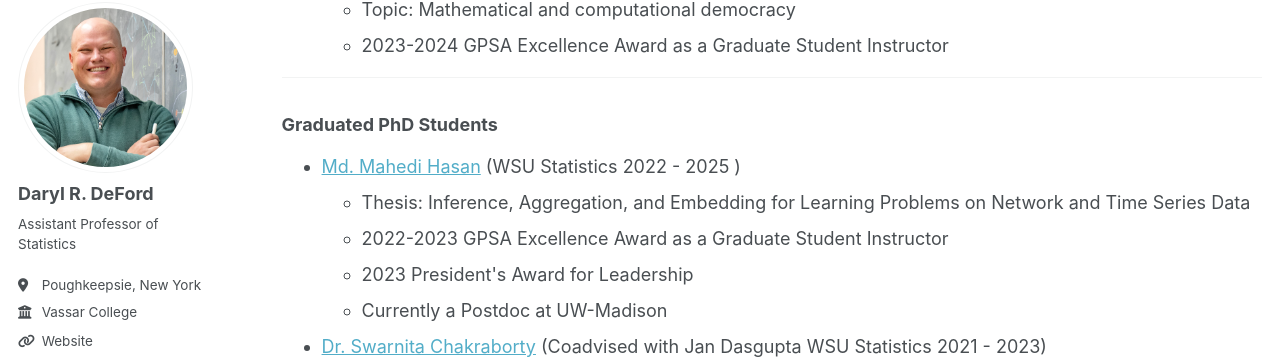
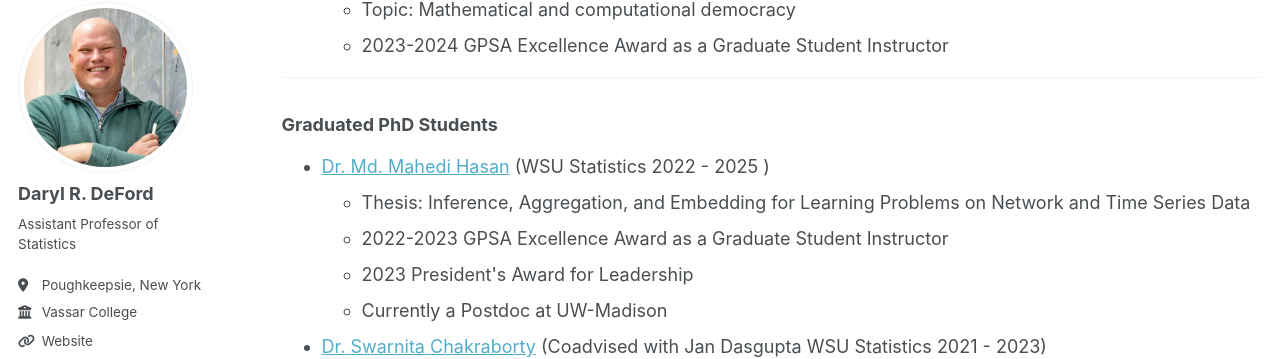
Before and after one commit to drdeford/drdeford.github.io, a Jekyll site: the page built from _pages/Students.md, in a window 1280 px wide and 900 px high, scrolled down 519 px. Shown: the part 104-463 px from the top of the window. Built offline with Jekyll 4.4.1, drawn with Linux system fonts in a browser that asks for light colours; some web fonts are replaced.

```diff
--- a/_pages/Students.md
+++ b/_pages/Students.md
@@ -52,7 +52,7 @@ If you are a current Vassar student who is interested in working with me, feel f
 <hr>
 <h3> Graduated  PhD Students </h3>
 <ul>
-  <li> <a href="https://www.math.wsu.edu/students/mhasan/"> Md. Mahedi Hasan</a> (WSU Statistics 2022 - 2025 )
+  <li> <a href="https://www.math.wsu.edu/students/mhasan/">Dr. Md. Mahedi Hasan</a> (WSU Statistics 2022 - 2025 )
 </li>
 <ul>
 <li> Thesis: Inference, Aggregation, and Embedding for Learning Problems on Network and Time Series Data </li>
```
